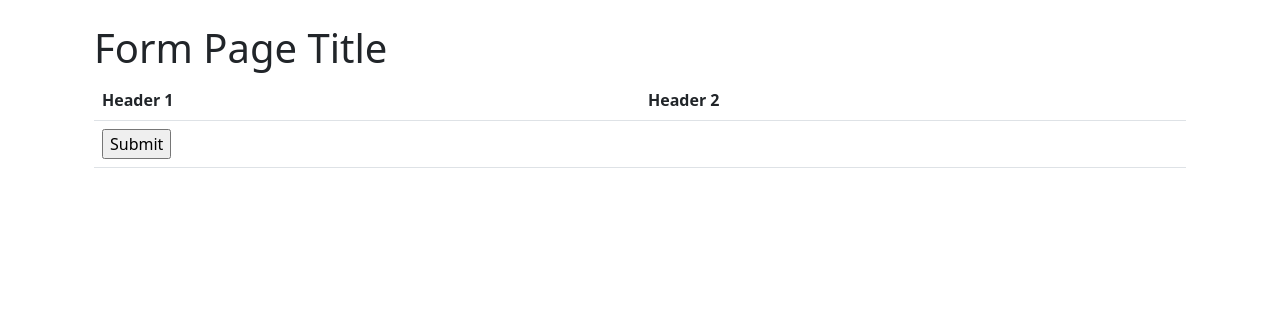
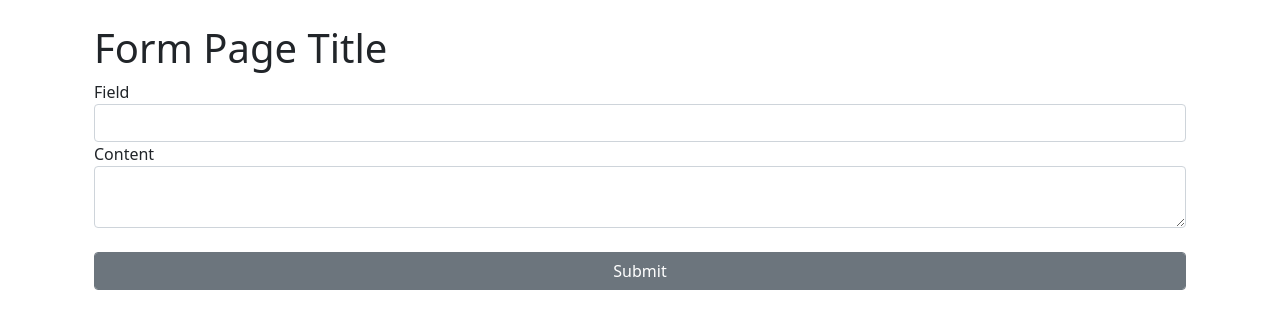
Before and after one commit to Conchesmess/flask-sqlite, a Python web app: template app/templates/blank_form.html in a window 1280 px wide. Shown: the part 56-385 px from the top of the page. Run offline with Jinja, Linux system fonts and the light colour scheme; the template is opened without the code that fills it: most values are stand-ins (such as "Sample title", 1, 10 or a date in 2020); form fields are guessed from the names that the template uses; some libraries are stand-ins or nearby versions.

Commit message:
cleaned up forms

```diff
--- a/app/templates/base.html
+++ b/app/templates/base.html
@@ -13,7 +13,7 @@
             <a class="navbar-brand" href="{{ url_for('index') }}">Flask Starter App with Google Sign-in and SQLite</a>
             <div class="navbar-nav ms-auto">
                 {% if current_user.is_authenticated %}
-                    <a class="nav-link" href="{{ url_for('stories') }}">All Stories</a>
+                    <a class="nav-link" href="{{ url_for('stories') }}">Stories</a>
                     <a class="nav-link" href="{{ url_for('profile') }}">{{current_user.fname}} {{current_user.lname}}</a>
                     <a class="nav-link" href="{{ url_for('logout') }}">Logout</a>
                 {% else %}
--- a/app/templates/blank_form.html
+++ b/app/templates/blank_form.html
@@ -1,5 +1,6 @@
 {% extends "base.html" %}
-
+<!--This file is not used by this site.  It is here as a template so that
+you can dupicate it as a starting place for a new firm.-->
 {% block body %}
     <div class="container">
         <h1>Form Page Title</h1>
@@ -12,11 +13,31 @@
         {% endfor %}
         <form method=post>
             {{ form.hidden_tag() }}
-            <table class="table">
-            <tr><th>Header 1</th><th>Header 2</th></tr>
-            <tr><td colspan="2">{{form.submit()}}</td></tr>
+            <div class="form-group">
+                <!--this is an example of a plain input field-->
+                <!--replace "field" with the name of your field-->
+                <label for="field">Field</label>
+                {{ form.field(class="form-control") }}
+            </div>
+            <div class="form-group">
+                <!--This is an example of textarea filed for formatted text-->
+                <!--You need the javascript below for this to work-->
+                <!--Replace "content" with the name of your textarea field-->
+                <label for="content">Content</label>
+                {{ form.content(class='form-control tmce-editor') }} <br>
+            </div>
+            {{form.submit(class='form-control btn btn-secondary')}}
             </table>
         </form>
+    </div>
 
-    </div>
+<script src="https://cdnjs.cloudflare.com/ajax/libs/tinymce/6.8.2/tinymce.min.js" integrity="sha512-6JR4bbn8rCKvrkdoTJd/VFyXAN4CE9XMtgykPWgKiHjou56YDJxWsi90hAeMTYxNwUnKSQu9JPc3SQUg+aGCHw==" crossorigin="anonymous" referrerpolicy="no-referrer"></script>
+<script type="text/javascript">
+    tinymce.init({
+        selector: 'textarea.tmce-editor',
+        plugins:'advlist autolink lists link image charmap print preview hr anchor pagebreak searchreplace wordcount visualblocks visualchars code fullscreen insertdatetime media nonbreaking save table contextmenu directionality emoticons template paste textcolor colorpicker textpattern imagetools',
+        toolbar: 'insertfile undo redo | styleselect | bold italic | alignleft aligncenter alignright alignjustify | bullist numlist outdent indent | link image media | forecolor backcolor emoticons',
+        image_advtab: true
+    });
+  </script>
 {% endblock %}
--- a/app/templates/delete_modal.html
+++ b/app/templates/delete_modal.html
@@ -4,7 +4,7 @@
 
 <!-- Button trigger modal -->
 <div class=" d-flex justify-content-center">
-    <button type="button" class="btn btn-primary" data-bs-toggle="modal" data-bs-target="#modal-form" id="delete-btn">
+    <button type="button" class="btn btn-secondary" data-bs-toggle="modal" data-bs-target="#modal-form" id="delete-btn">
     Delete
     </button>
 </div>
--- a/app/templates/stories.html
+++ b/app/templates/stories.html
@@ -1,7 +1,7 @@
 {% extends 'base.html' %}
 
 {% block body %}
-<a href="/story/new">New</a> <br>
+<a class="btn btn-secondary" href="/story/new">New</a> <br> <br>
 <table class="table">
     <tr><th>ID</th><th>title</th><th>date</th><th>author</th><td></td></tr>
     {% for story in stories %}
--- a/app/templates/story.html
+++ b/app/templates/story.html
@@ -2,7 +2,7 @@
 
 {% block body %}
 
-<small><a href="/story/edit/{{story.id}}">Edit</a> <a href="/story/delete/{{story.id}}">Delete</a></small> <br>
+<small><a class="btn btn-secondary" href="/story/edit/{{story.id}}">Edit</a> <a class="btn btn-secondary" href="/story/delete/{{story.id}}">Delete</a></small> <br>
 <h3>{{story.title}}</h3>
 <b>by {{story.author.fname}} {{story.author.lname}}</b> <br>
 {{story.content|safe}} <br>
```
Also changed, not shown: app/templates/profile.html (+1 -1 lines), app/templates/profile_form.html (+6 -6 lines), app/templates/story_form.html (+9 -5 lines), 1 other file.
